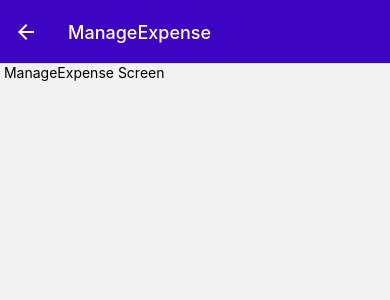
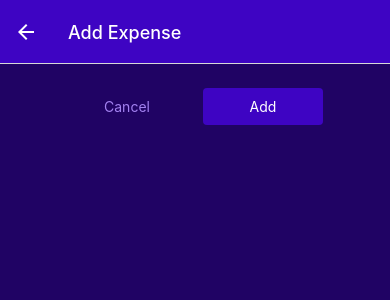
Before and after one commit to Achicago/Expense-tracker-app, a React Native app: screen /ManageExpense in a window 390 px wide. Shown: the top 300 px of the page. Built offline with nearby package versions, Linux system fonts and the light colour scheme.

Commit message:
Adding Buttons

```diff
--- a/App.js
+++ b/App.js
@@ -71,7 +71,7 @@
 
   return (
     <>
-      <StatusBar style="auto" />
+      <StatusBar style='light' />
       <NavigationContainer>
         <Stack.Navigator
           screenOptions={{
--- /dev/null
+++ b/UI/Button.js
@@ -0,0 +1,42 @@
+import { Pressable, Text, View, StyleSheet } from "react-native";
+import { GlobalStyles } from "../constants/styles";
+
+function Button({ children, onPress, mode, style }) {
+    return (
+        <View style={style}>
+            <Pressable onPress={onPress}
+                style={({ pressed }) => pressed && style.pressed}
+            >
+                <View style={[styles.button, mode === 'flat' && styles.flat]}>
+                    <Text style={[styles.buttonText, mode === 'flat' && styles.flatText]}>{children}</Text>
+                </View>
+            </Pressable>
+        </View>
+    )
+}
+
+export default Button;
+
+const styles = StyleSheet.create({
+    button: {
+        backgroundColor: GlobalStyles.colors.primary500,
+        padding: 10,
+        borderRadius: 4,
+    },
+    flat: {
+        backgroundColor: 'transparent'
+    },
+    buttonText: {
+        color: 'white',
+        textAlign: 'center',
+    },
+    flatText: {
+        color: GlobalStyles.colors.primary200,
+    },
+    pressed: {
+        opacity: 0.75,
+        backgroundColor: GlobalStyles.colors.primary100,
+        borderRadius: 4,
+    }
+
+})
--- a/components/ExpenseOutput/ExpenseItem.js
+++ b/components/ExpenseOutput/ExpenseItem.js
@@ -4,12 +4,14 @@
 import { useNavigation } from "@react-navigation/native";
 
 
-function ExpenseItem({ description, amount, date }) {
+function ExpenseItem({ id, description, amount, date }) {
 
     const navigation = useNavigation();
 
     function expensePressHandler() {
-        navigation.navigate('ManageExpense')
+        navigation.navigate('ManageExpense', {
+            expenseId: id
+        })
     }
 
     return (
--- a/screens/ManageExpense.js
+++ b/screens/ManageExpense.js
@@ -1,10 +1,78 @@
-import { Text } from "react-native";
+import { useLayoutEffect } from "react";
+import { Text, View, StyleSheet } from "react-native";
+import { GlobalStyles } from "../constants/styles";
+import Button from "../UI/Button";
+import IconButton from "../UI/IconButton";
 
 
-function ManageExpense() {
+function ManageExpense({ route, navigation }) {
+
+    const editedExpenseId = route.params?.expenseId; // Safest way to drill into object that might be undefined.
+    const isEditing = !!editedExpenseId; //Convert a value into a boulean
+
+    useLayoutEffect(() => {
+        navigation.setOptions({
+            title: isEditing ? 'Edit Expense' : 'Add Expense'
+        })
+
+    },
+        [navigation, isEditing]
+    )
+
+    function deleteExpenseHandler(expense) {
+
+    }
+
+    function cancelHandler() {
+
+    }
+
+    function confirmHandler() {
+
+    }
+
     return (
-        <Text> ManageExpense Screen </Text>
+        <View style={styles.container} >
+            <View style={styles.buttons}>
+                <Button style={styles.button} mode='flat' onPress={cancelHandler}>Cancel</Button>
+                <Button style={styles.button} onPress={confirmHandler}> {isEditing ? 'Update' : 'Add'} </Button>
+            </View>
+            {isEditing &&
+                <View style={styles.deleteContainer}>
+                    <IconButton
+                        icon='trash'
+                        size={36}
+                        color={GlobalStyles.colors.error500}
+                        onPress={deleteExpenseHandler}
+                    />
+                </View>
+            }
+        </View>
     );
 }
 
 export default ManageExpense;
+
+const styles = StyleSheet.create({
+    container: {
+        flex: 1,
+        padding: 24,
+        backgroundColor: GlobalStyles.colors.primary800,
+    },
+    buttons: {
+        flexDirection: 'row',
+        justifyContent: 'center',
+        alignItems: 'center',
+    },
+    button: {
+        minWidth: 120,
+        marginHorizontal: 8,
+    },
+    deleteContainer: {
+        marginTop: 16,
+        paddingTop: 8,
+        borderTopWidth: 2,
+        borderTopColor: GlobalStyles.colors.primary200,
+        alignItems: "center",
+    },
+})
```
